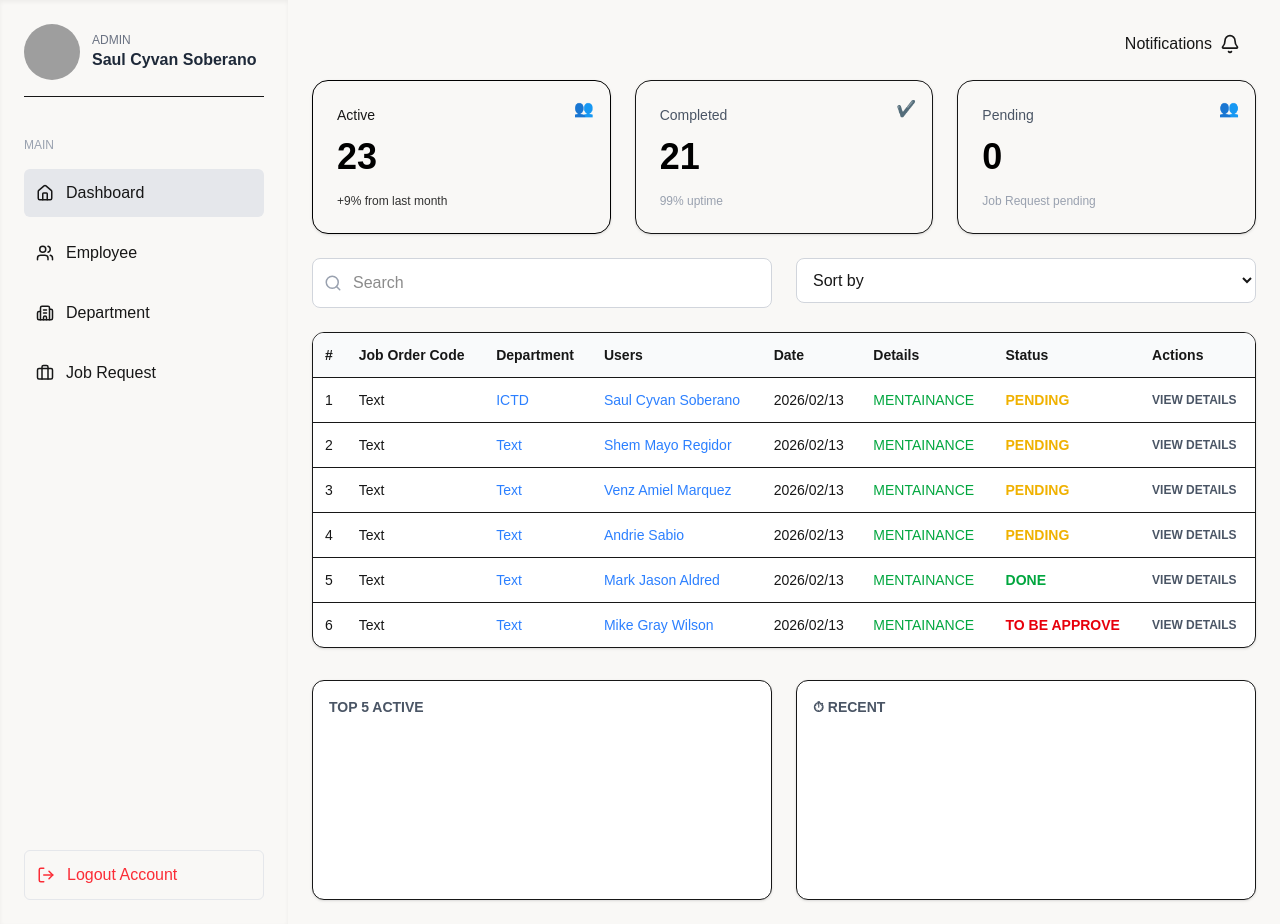
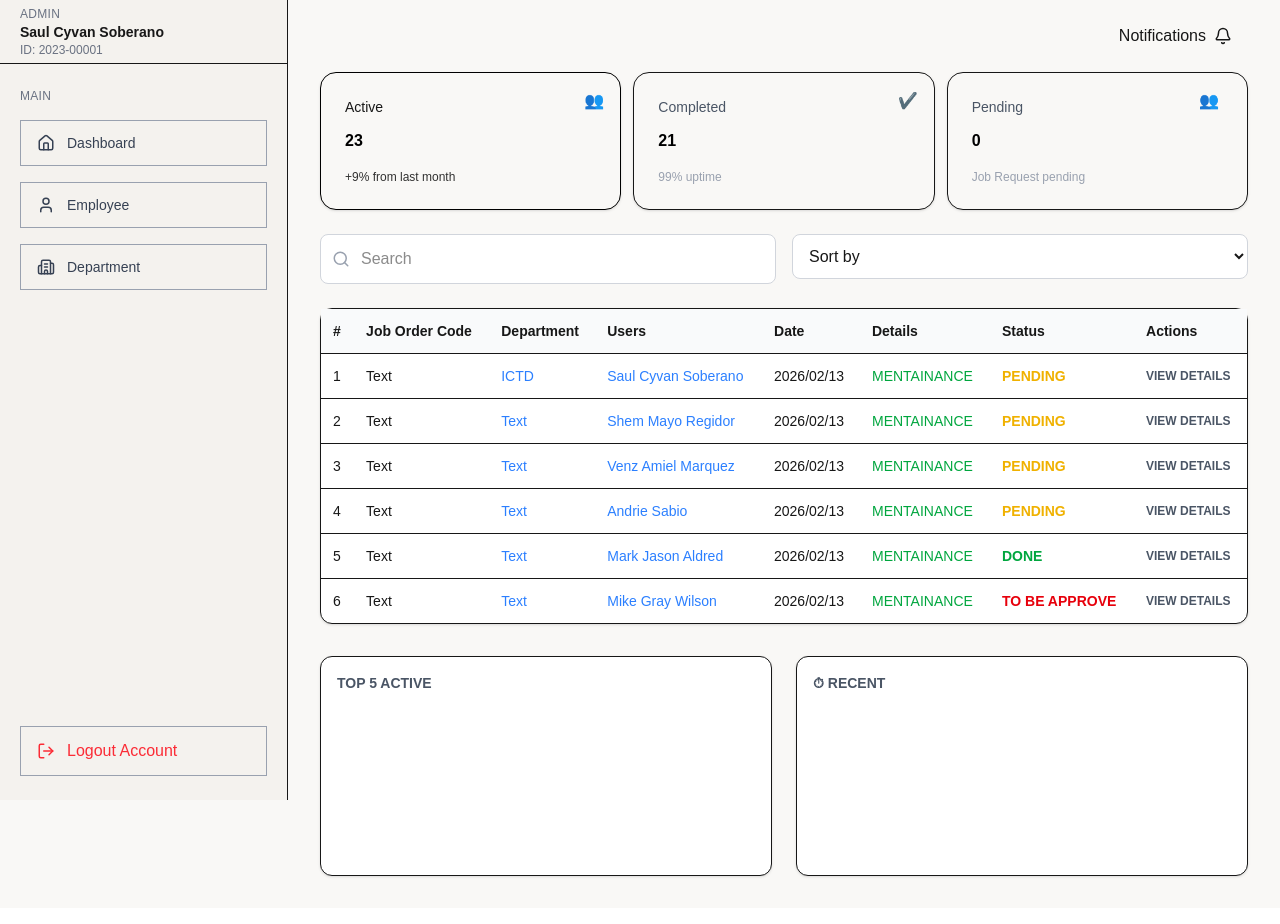
Before and after one commit to ShemHooks/jrts-fe, a Next.js app in the folder jrts-fe/: page /dashboard in a window 1280 px wide. Built offline with nearby package versions, Linux system fonts and the light colour scheme; grey boxes are pictures that could not be loaded.

Commit message:
Updated - Responsive Dashboard and side bar button

```diff
--- a/jrts-fe/app/dashboard/page.tsx
+++ b/jrts-fe/app/dashboard/page.tsx
@@ -2,83 +2,96 @@
 
 import Navbar from "@/components/Navbar";
 import Link from "next/link";
-import { Bell,Search} from "lucide-react";
-import {motion} from "framer-motion";
+import { Bell, Search } from "lucide-react";
+import { motion } from "framer-motion";
 
 export default function DashboardPage() {
-
   return (
-    <div className="min-h-screen bg-[#F9F8F6] md:flex">
+    <div className="min-h-screen bg-[#F9F8F6] flex overflow-x-hidden">
       <Navbar />
 
-    <div className="flex-1 p-6">
+      {/* Main content */}
+      <main className="flex-1 w-full px-4 sm:px-6 lg:px-8 md:ml-72">
         {/* Top right notification */}
-        <div className="flex justify-end mb-4">
+        <div className="flex justify-end mb-4 pt-4">
           <Link
             href="/notifications"
-            className="flex items-center gap-2 px-4 py-2 rounded-md hover:bg-gray-200 transition"
+            className="flex items-center gap-2 px-4 py-2 rounded-md hover:bg-gray-200 transition text-sm sm:text-base"
           >
-
             Notifications
-            <Bell size={20} />
+            <Bell size={18} />
           </Link>
         </div>
 
-
-
-
-
-        {/*DasboardContent*/}
-    <div className="grid grid-cols-1 md:grid-cols-3 gap-6">
+        {/* Dashboard cards */}
+          <section
+  className="
+    grid
+    grid-cols-3
+    gap-3
+    sm:grid-cols-3
+  "
+>
           {/* Active */}
-        <motion.div className="relative rounded-2xl bg-[#F9F8F6] text-black p-6 shadow-sm border"
-        whileHover={{ scale: 1.05, borderCollapse: "separate", borderSpacing: "0 4px", borderColor: "#E5E7EB", backgroundColor: "#A0BC9B" }}
+          <motion.div
+            className="relative rounded-2xl bg-[#F9F8F6] text-black p-5 sm:p-6 shadow-sm border"
+            whileHover={{
+              scale: 1.02,
+              borderColor: "#E5E7EB",
+              backgroundColor: "#A0BC9B",
+            }}
             transition={{ type: "spring", stiffness: 300 }}
           >
-
-    <div className="absolute top-4 right-4">
-    👥
-    </div>
+            <div className="absolute top-4 right-4">👥</div>
 
             <p className="text-sm opacity-90">Active</p>
-    <h2 className="text-4xl font-semibold mt-3">23</h2>
+            <h2 className="text-12 sm:text-12 font-semibold mt-3">23</h2>
             <p className="text-xs mt-4 opacity-80">+9% from last month</p>
           </motion.div>
 
           {/* Completed */}
-        <motion.div className="relative rounded-2xl bg-[#F9F8F6] p-6 shadow-sm border"
-        whileHover={{ scale: 1.05, borderCollapse: "separate", borderSpacing: "0 4px", borderColor: "#E5E7EB", backgroundColor: "#A0BC9B"}}
+          <motion.div
+            className="relative rounded-2xl bg-[#F9F8F6] p-5 sm:p-6 shadow-sm border"
+            whileHover={{
+              scale: 1.02,
+              borderColor: "#E5E7EB",
+              backgroundColor: "#A0BC9B",
+            }}
             transition={{ type: "spring", stiffness: 300 }}
-
           >
-
-    <div className="absolute top-4 right-4">
-    ✔️
-    </div>
+            <div className="absolute top-4 right-4">✔️</div>
 
             <p className="text-sm text-gray-600">Completed</p>
-    <h2 className="text-4xl font-semibold mt-3 text-black">21</h2>
+            <h2 className="text-12 sm:text-12 font-semibold mt-3 text-black">
+              21
+            </h2>
             <p className="text-xs mt-4 text-gray-400">99% uptime</p>
           </motion.div>
 
           {/* Pending */}
-        <motion.div className="relative rounded-2xl bg-[#F9F8F6] p-6 shadow-sm border"
-        whileHover={{ scale: 1.05, borderCollapse: "separate", borderSpacing: "0 4px", borderColor: "#E5E7EB",  backgroundColor: "#A0BC9B"}}
+          <motion.div
+            className="relative rounded-2xl bg-[#F9F8F6] p-5 sm:p-6 shadow-sm border"
+            whileHover={{
+              scale: 1.02,
+              borderColor: "#E5E7EB",
+              backgroundColor: "#A0BC9B",
+            }}
             transition={{ type: "spring", stiffness: 300 }}
-
-
           >
-    <div className="absolute top-4 right-4">
-    👥
-    </div>
+            <div className="absolute top-4 right-4 sm:right-7 mb-1">👥</div>
 
             <p className="text-sm text-gray-600">Pending</p>
-    <h2 className="text-4xl font-semibold mt-3 text-black">0</h2>
-    <p className="text-xs mt-4 text-gray-400">Job Request pending</p>
+            <h2 className="text-12 sm:text-12 font-semibold mt-3 text-black">
+              0
+            </h2>
+            <p className="text-xs mt-4 text-gray-400">
+              Job Request pending
+            </p>
           </motion.div>
-</div>
+        </section>
+
         {/* Search + Sort */}
-<div className="grid grid-cols-1 md:grid-cols-2 gap-6 mt-6">
+        <section className="grid grid-cols-1 md:grid-cols-2 gap-4 mt-6">
           {/* Search */}
           <div className="relative">
             <Search
@@ -88,7 +101,7 @@ return (
             <motion.input
               placeholder="Search"
               className="w-full pl-10 p-3 rounded-lg border border-gray-300
-      focus:outline-none focus:ring-2 focus:ring-blue-500 bg-white"
+              focus:outline-none focus:ring-2 focus:ring-blue-500 bg-white text-sm sm:text-base"
             />
           </div>
 
@@ -96,7 +109,7 @@ return (
           <div className="relative">
             <motion.select
               className="w-full p-3 rounded-lg border border-gray-300
-      focus:outline-none focus:ring-2 focus:ring-blue-500 bg-white"
+              focus:outline-none focus:ring-2 focus:ring-blue-500 bg-white text-sm sm:text-base"
             >
               <option>Sort by</option>
               <option>Date</option>
@@ -104,13 +117,14 @@ return (
               <option>Department</option>
             </motion.select>
           </div>
-</div>
+        </section>
 
         {/* Job Requests Table */}
-<div className="mt-6 bg-white rounded-xl border shadow-sm overflow-x-auto">
-<table className="w-full text-sm">
+        <section className="mt-6 bg-white rounded-xl border shadow-sm">
+          <div className="w-full overflow-x-auto">
+            <table className="min-w-[900px] w-full text-sm">
               <thead className="border-b bg-gray-50">
-    <tr className="text-left">
+                <tr className="text-left whitespace-nowrap">
                   <th className="p-3">#</th>
                   <th className="p-3">Job Order Code</th>
                   <th className="p-3">Department</th>
@@ -122,7 +136,7 @@ return (
                 </tr>
               </thead>
 
-<tbody className="divide-y">
+              <tbody className="divide-y whitespace-nowrap">
                 {[
                   {
                     id: 1,
@@ -171,15 +185,13 @@ return (
                       MENTAINANCE
                     </td>
                     <td
-            className={`p-3 font-semibold
-            ${
+                      className={`p-3 font-semibold ${
                         row.status === "DONE"
                           ? "text-green-600"
                           : row.status === "TO BE APPROVE"
                           ? "text-red-600"
                           : "text-yellow-500"
-            }
-            `}
+                      }`}
                     >
                       {row.status}
                     </td>
@@ -191,30 +203,23 @@ return (
               </tbody>
             </table>
           </div>
+        </section>
 
         {/* Bottom boxes */}
-<div className="grid grid-cols-1 md:grid-cols-2 gap-6 mt-8">
-  {/* Top 5 Active */}
-<div className="bg-white rounded-xl border shadow-sm p-4 h-[220px]">
+        <section className="grid grid-cols-1 lg:grid-cols-2 gap-6 mt-8 pb-8">
+          <div className="bg-white rounded-xl border shadow-sm p-4 min-h-[220px]">
             <p className="text-sm font-semibold text-gray-600">
               TOP 5 ACTIVE
             </p>
           </div>
 
-  {/* Recent */}
-<div className="bg-white rounded-xl border shadow-sm p-4 h-[220px]">
+          <div className="bg-white rounded-xl border shadow-sm p-4 min-h-[220px]">
             <p className="text-sm font-semibold text-gray-600 flex items-center gap-2">
               ⏱ RECENT
             </p>
           </div>
+        </section>
+      </main>
     </div>
-
-
-    </div>
-    </div>
-
-
-
-
   );
 }
--- a/jrts-fe/components/Navbar.tsx
+++ b/jrts-fe/components/Navbar.tsx
@@ -1,54 +1,26 @@
 "use client";
 
-import { useEffect, useState } from "react";
-import { useRouter, usePathname } from "next/navigation";
+import { useState } from "react";
+import { useRouter } from "next/navigation";
 import Link from "next/link";
-import { Home, Users, Building2, Briefcase, LogOut, Menu, X } from "lucide-react";
-import { motion } from "framer-motion";
+import { Menu, X, Home, User, Building2, LogOut } from "lucide-react";
 
 export default function Navbar() {
+  const [open, setOpen] = useState(false);
   const router = useRouter();
-  const pathname = usePathname();
-  const [open, setOpen] = useState(false);
-
 
   const handleLogout = () => {
-    localStorage.removeItem("isLoggedIn");
-    router.replace("/login");
+    router.push("/login");
   };
-const handleLogin = () => {
-  localStorage.setItem("isLoggedIn", "true");
-  router.replace("/dashboard");
-};
-/*
-  useEffect(() => {
-    const isLoggedIn = localStorage.getItem("isLoggedIn");
-    if (!isLoggedIn) {
-      router.replace("/login");
-    }
-  }, [router]);
-*/
-
-  const exampleUser = {
-    name: "Saul Cyvan Soberano",
-    role: "Admin",
-    profilePicture: "/userprofile.png",
-  };
-
-  const navItems = [
-    { name: "Dashboard", icon: <Home size={18} />, path: "/dashboard" },
-    { name: "Employee", icon: <Users size={18} />, path: "/employee" },
-    { name: "Department", icon: <Building2 size={18} />, path: "/department" },
-    { name: "Job Request", icon: <Briefcase size={18} />, path: "/job-request" },
-  ];
 
   return (
     <>
       {/* Mobile Top Bar */}
-      <div className="md:hidden flex items-center justify-between p-4 bg-[#F9F8F6] shadow">
+      <div className="md:hidden fixed top-0 left-0 right-0 z-40 h-14 bg-[#F4F2EE] border-b flex items-center px-4">
         <button onClick={() => setOpen(true)}>
-          <Menu />
+          <Menu size={22} />
         </button>
+        <span className="ml-3 font-semibold">Dashboard</span>
       </div>
 
       {/* Overlay */}
@@ -60,73 +32,80 @@ const handleLogin = () => {
       )}
 
       {/* Sidebar */}
-<div
+      <aside
         className={`
-    fixed md:sticky top-0 left-0 z-50
-    min-h-screen w-72 bg-[#F9F8F6] shadow-inner
-    flex flex-col p-6
+          fixed top-0 left-0 z-50 h-screen w-72
+          bg-[#F4F2EE] border-r
           transform transition-transform duration-300
           ${open ? "translate-x-0" : "-translate-x-full"}
           md:translate-x-0
+          flex flex-col justify-between
         `}
       >
-  {/* Close Button (Mobile) */}
-  <div className="md:hidden flex justify-end mb-4">
-    <button onClick={() => setOpen(false)}>
-      <X />
+        {/* Top Section */}
+        <div>
+          {/* Header */}
+          <div className="h-16 flex items-center justify-between px-5 border-b">
+            <div>
+              <p className="text-xs text-gray-500 tracking-wide">ADMIN</p>
+              <p className="font-semibold text-sm">
+                Saul Cyvan Soberano
+              </p>
+              <p className="text-xs text-gray-500">ID: 2023-00001</p>
+            </div>
+
+            <button
+              onClick={() => setOpen(false)}
+              className="md:hidden"
+            >
+              <X size={20} />
             </button>
           </div>
 
-  {/* Top Section */}
-  <div>
-    {/* Admin Profile */}
-    <div className="flex items-center gap-3 mb-10 border-b pb-4">
-      <img
-        src={exampleUser.profilePicture}
-        alt="Profile"
-        className="w-14 h-14 rounded-full object-cover"
-      />
-      <div className="flex flex-col">
-        <p className="text-xs text-gray-500 uppercase">
-          {exampleUser.role}
-        </p>
-        <p className="font-semibold text-gray-800">
-          {exampleUser.name}
-        </p>
-      </div>
+          {/* Navigation */}
+          <nav className="px-5 py-6 space-y-4 text-sm">
+            <p className="text-xs text-gray-500 tracking-wide">MAIN</p>
+
+            <Link
+              href="/dashboard"
+              onClick={() => setOpen(false)}
+              className="flex items-center gap-3 px-4 py-3 border border-gray-400 text-gray-700 hover:bg-gray-200 transition"
+            >
+              <Home size={18} />
+              Dashboard
+            </Link>
+
+            <Link
+              href="/employee"
+              onClick={() => setOpen(false)}
+              className="flex items-center gap-3 px-4 py-3 border border-gray-400 text-gray-700 hover:bg-gray-200 transition"
+            >
+              <User size={18} />
+              Employee
+            </Link>
+
+            <Link
+              href="/department"
+              onClick={() => setOpen(false)}
+              className="flex items-center gap-3 px-4 py-3 border border-gray-400 text-gray-700 hover:bg-gray-200 transition"
+            >
+              <Building2 size={18} />
+              Department
+            </Link>
+          </nav>
         </div>
 
-    {/* Navigation */}
-    <p className="text-xs text-gray-400 uppercase mb-4">Main</p>
-
-    <motion.nav className="flex flex-col gap-3">
-      {navItems.map((item) => (
-        <Link key={item.path} href={item.path}>
-          <motion.div
-            whileHover={{ scale: 1.05 }}
-            className={`flex items-center gap-3 p-3 rounded-md transition cursor-pointer ${
-              pathname === item.path
-                ? "bg-gray-200"
-                : "hover:bg-gray-200"
-            }`}
-          >
-            {item.icon}
-            {item.name}
-          </motion.div>
-        </Link>
-      ))}
-    </motion.nav>
-  </div>
-
-  {/* Logout Button - pushed automatically to bottom */}
+        {/* Logout Button */}
+        <div className="px-5 pb-6">
           <button
             onClick={handleLogout}
-    className="mt-auto flex items-center gap-3 border border-gray-200 p-3 rounded-md text-red-500 hover:bg-red-100 transition"
+            className="w-full flex items-center gap-3 px-4 py-3 border border-gray-400 text-red-500 hover:bg-red-100 transition"
           >
             <LogOut size={18} />
             Logout Account
           </button>
         </div>
+      </aside>
     </>
   );
 }
```
Also changed, not shown: jrts-fe/app/department/page.tsx (added, +29 -0 lines), jrts-fe/app/employee/page.tsx (added, +29 -0 lines), jrts-fe/app/globals.css (+7 -0 lines). Lines whose indentation alone changed are shown as unchanged.
